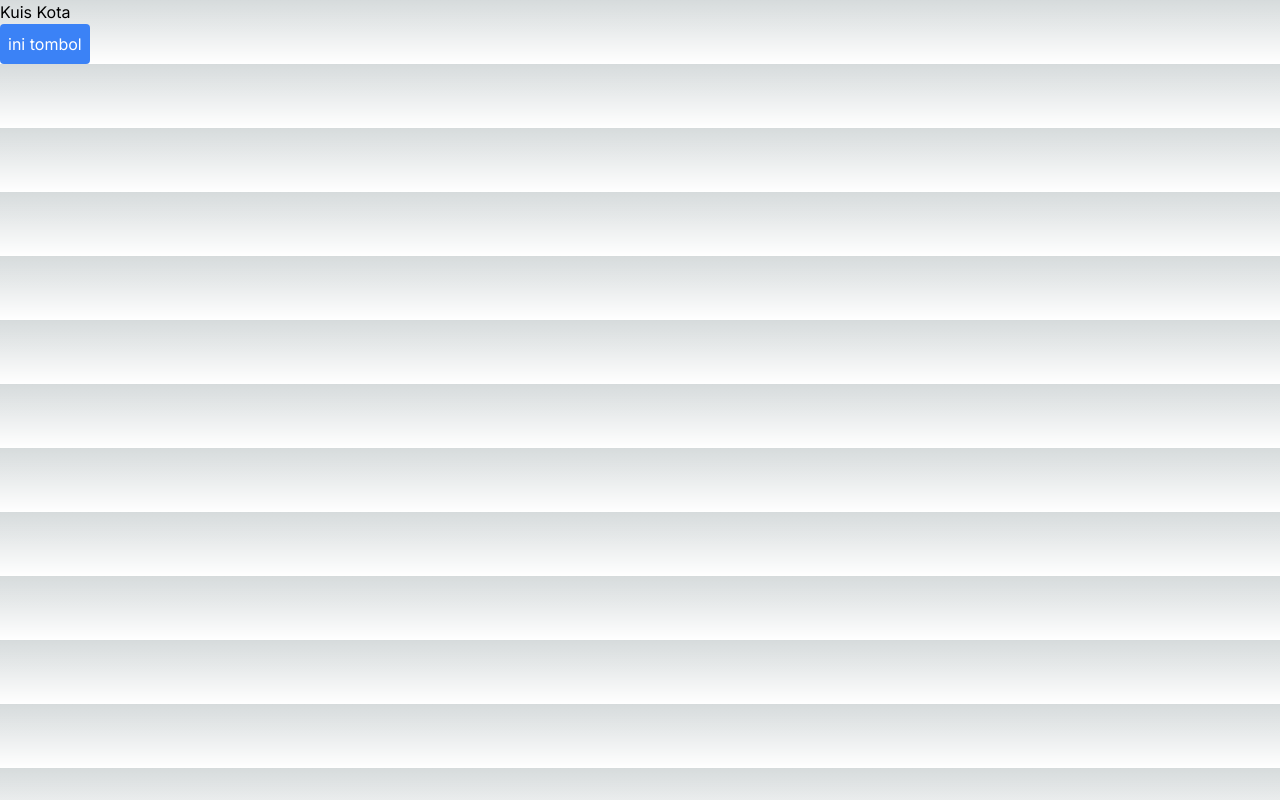
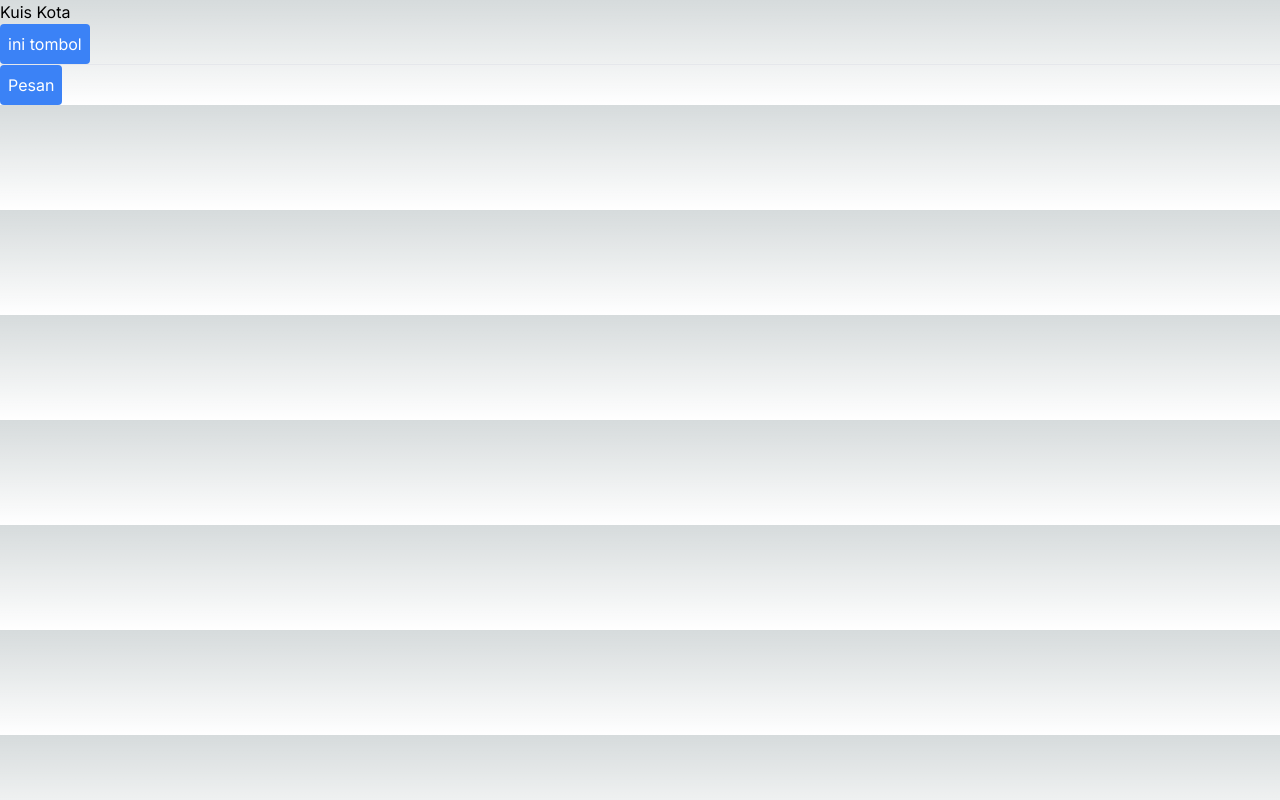
Before and after one commit to Kynantio/04-event-dan-state, a Next.js app: page / in a window 1280 px wide. Built offline with nearby package versions, Linux system fonts and the light colour scheme.

Commit message:
Done Praktikum 2

```diff
--- a/src/app/component/button.tsx
+++ b/src/app/component/button.tsx
@@ -1,3 +1,13 @@
+export function Tombol_2({isiPesan, namaTombol}: any){
+    return(
+      <button
+      className="bg-blue-500 hover:bg-blue-700 text-white p-2 rounded"
+      onClick={() => alert(isiPesan)}>
+        {namaTombol}
+      </button>
+    );
+}
+
 export function Tombol_1() {
     function handleClick(){
         alert("Tombol telah ditekan");
--- a/src/app/page.tsx
+++ b/src/app/page.tsx
@@ -1,5 +1,6 @@
 "use client";
 import { Tombol_1 } from "./component/button";
+import { Tombol_2 } from "./component/button";
 
 export default function Home(){
   return(
@@ -7,6 +8,8 @@ export default function Home(){
       <div className="container mx-auto">
         <h2>Kuis Kota</h2>
         <Tombol_1 />
+        <hr></hr>
+        <Tombol_2 isiPesan="Ini Pesanku" namaTombol="Pesan" />
       </div>
     </>
   );
```
Also changed, not shown: image/ss_prak_2.png (added).
